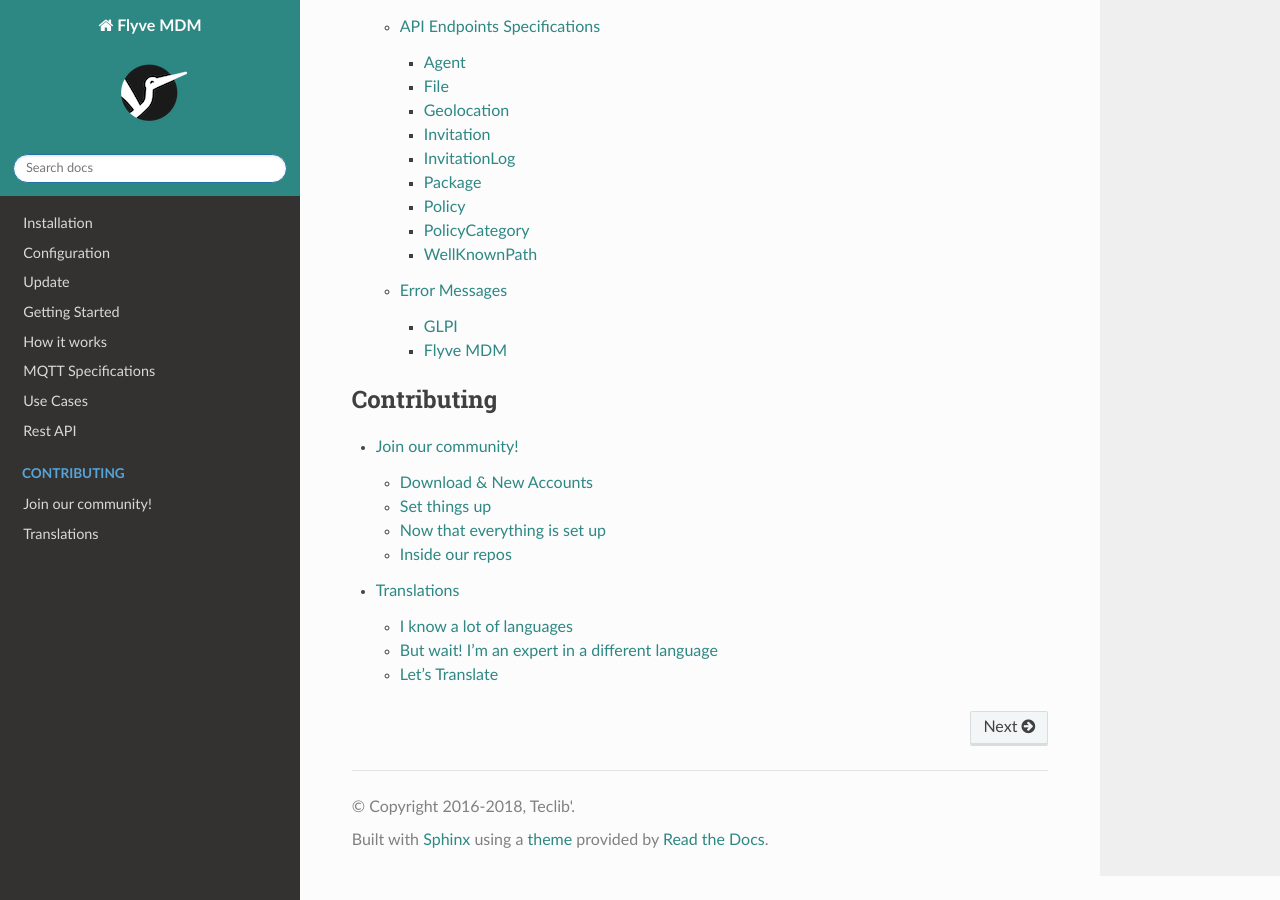
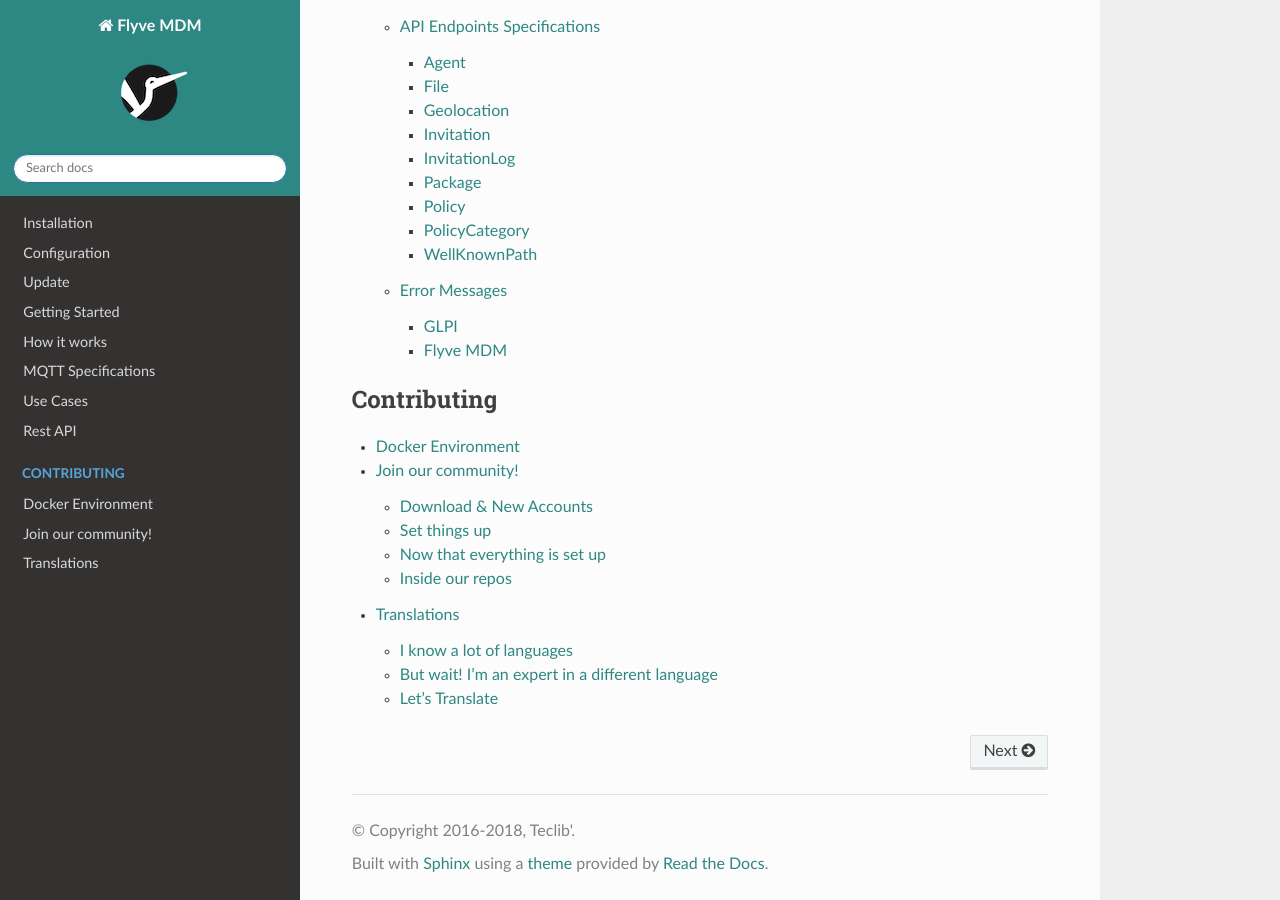
Before and after one commit to flyve-mdm/doc, a Sphinx documentation site: the page built from source/index.rst, in a window 1280 px wide and 900 px high, scrolled down 2492 px. Built offline with Sphinx 7.4.7 and the Read the Docs theme 2.0.0, drawn with Linux system fonts in a browser that asks for light colours.

Commit message:
docs(contribute): add docker information
Signed-off-by: Naylin Medina <nmedina@teclib.com>

```diff
--- /dev/null
+++ b/source/contribute/docker.rst
@@ -0,0 +1,5 @@
+Docker Environment
+==================
+
+We count with a docker environment to easily set up Flyve MDM,
+allowing you to have a development instance ready to work on, to know where to start, just follow our `documentation <http://flyve.org/docker-environment/howtos/>`_.
--- a/source/index.rst
+++ b/source/index.rst
@@ -28,5 +28,6 @@
    :maxdepth: 2
    :caption: Contributing
 
+   contribute/docker
    contribute/workflow
    contribute/translations
```
